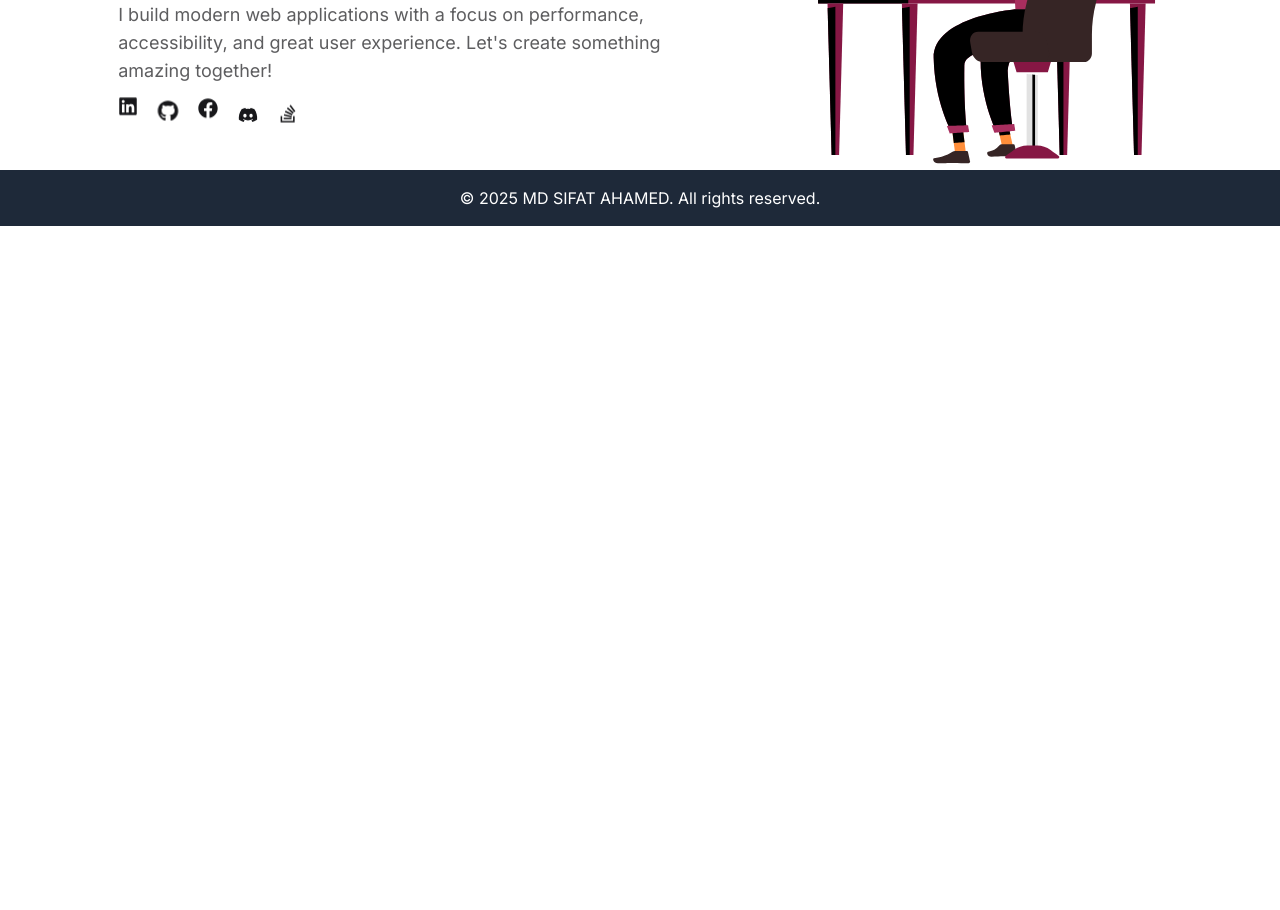
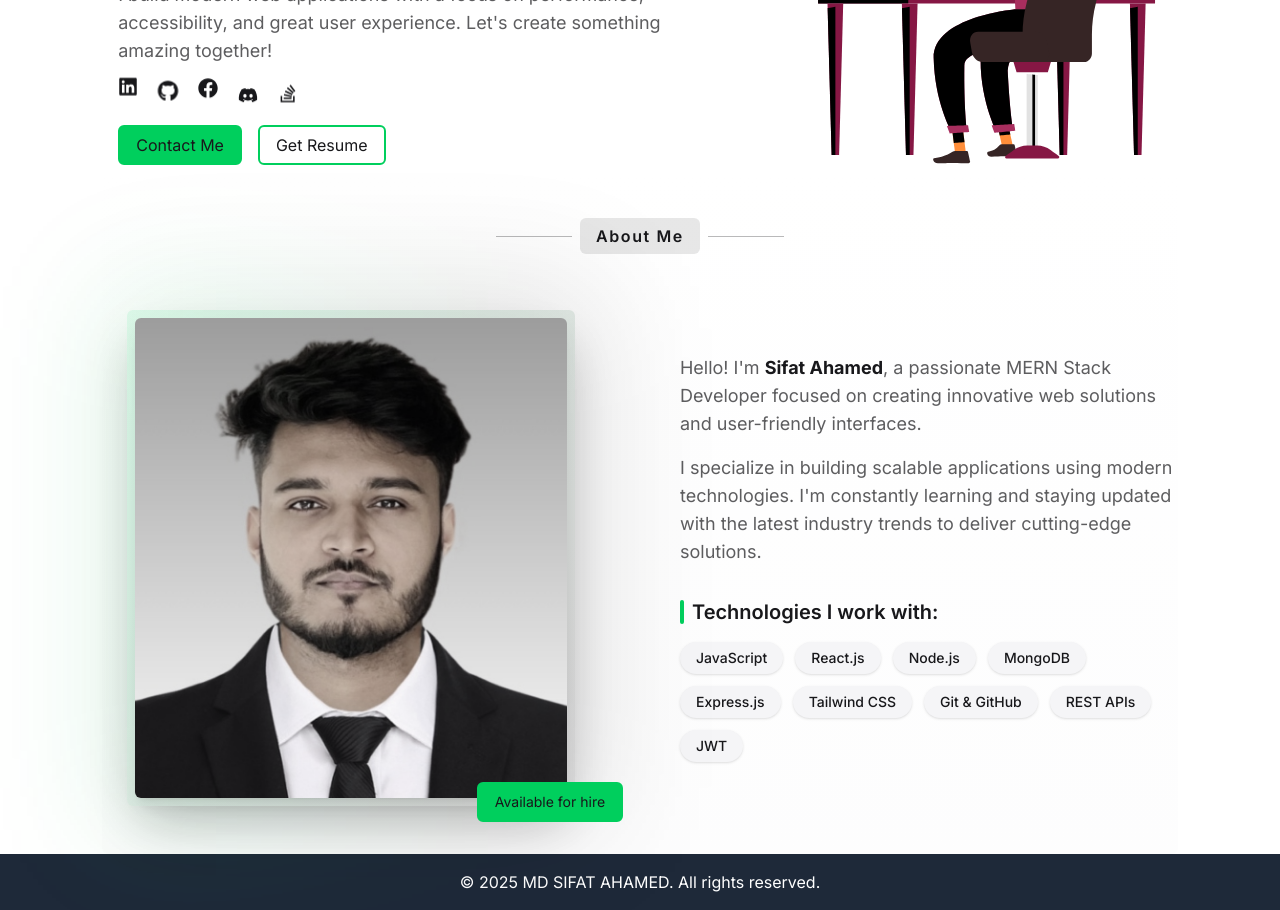
Before and after one commit to MD-SIFAT-AHAMED/My-Portfolio, a React (Vite) app: page / in a window 1280 px wide. Shown: the part 260-1170 px from the top of the page. Before the commit the page ends 800 px from the top, so only its background shows below. Built offline with nearby package versions, Linux system fonts and the light colour scheme.

Commit message:
About section added

```diff
--- /dev/null
+++ b/src/Component/Home/About.jsx
@@ -0,0 +1,154 @@
+import sifat from "../../assets/img/sifat.ahamed2.jpeg";
+import { motion } from "framer-motion";
+import SectionHeading from "../Shared/SectionHeading/SectionHeading";
+import Button from "../Shared/Ui/Button";
+
+const skills = [
+  "JavaScript",
+  "React.js",
+  "Node.js",
+  "MongoDB",
+  "Express.js",
+  "Tailwind CSS",
+  "Git & GitHub",
+  "REST APIs",
+  "JWT",
+];
+
+const About = () => {
+  return (
+    <section
+      id="/about"
+      className="scroll-mt-20 bg-gradient-to-b from-base-100 to-base-200/20 px-4 md:px-0 py-8 md:py-12 rounded-md"
+    >
+      <SectionHeading>About Me</SectionHeading>
+      <div className="grid md:grid-cols-2 gap-8 sm:gap-10 lg:gap-20 items-center">
+        {/* Image Section */}
+        <motion.div
+          initial={{ opacity: 0, x: -50 }}
+          animate={{ opacity: 1, x: 0 }}
+          transition={{ duration: 0.8, delay: 0.2 }}
+          className="relative order-2 lg:order-1"
+        >
+          <div className="relative max-w-xs sm:max-w-sm mx-auto lg:max-w-md">
+            {/* Background decoration */}
+            <div className="absolute -inset-4 sm:-inset-6 bg-gradient-to-r from-primary/20 to-secondary/20 rounded-md blur-3xl opacity-60"></div>
+
+            {/* Image container */}
+            <div className="relative bg-gradient-to-br from-primary/10 to-secondary/10 p-2 rounded-md shadow-2xl">
+              <img
+                src={sifat}
+                alt="sifat Uddin - MERN Stack Developer"
+                className="w-full h-76 md:h-120 object-cover duration-900 transition transform ease-in-out rounded-md shadow-lg grayscale-70 hover:grayscale-0  hover:scale-105 hover:shadow-lg"
+              />
+            </div>
+
+            {/* Floating badge */}
+            <div className="absolute -bottom-2 -right-2 sm:-bottom-4 sm:-right-1 md:-right-4 lg:-right-12">
+              <Button className="text-xs sm:text-sm px-2 sm:px-4 py-2">
+                Available for hire
+              </Button>
+            </div>
+          </div>
+        </motion.div>
+
+        {/* Content Section */}
+        <motion.div
+          initial={{ opacity: 0, x: 50 }}
+          animate={{ opacity: 1, x: 0 }}
+          transition={{ duration: 0.8, delay: 0.4 }}
+          className="space-y-6 sm:space-y-8 order-1 lg:order-2"
+        >
+          <motion.div
+            className="space-y-4 sm:space-y-6"
+            initial={{ opacity: 0, y: 20 }}
+            animate={{ opacity: 1, y: 0 }}
+            transition={{ duration: 0.6, delay: 0.6 }}
+          >
+            <motion.div
+              className="space-y-3 sm:space-y-4 text-base md:text-lg text-base-content/70"
+              initial={{ opacity: 0 }}
+              animate={{ opacity: 1 }}
+              transition={{ duration: 0.8, delay: 0.8 }}
+            >
+              <motion.p
+                initial={{ opacity: 0, y: 20 }}
+                animate={{ opacity: 1, y: 0 }}
+                transition={{ duration: 0.6, delay: 1.0 }}
+              >
+                Hello! I'm{" "}
+                <strong className="text-base-content">Sifat Ahamed</strong>, a
+                passionate MERN Stack Developer focused on creating innovative
+                web solutions and user-friendly interfaces.
+              </motion.p>
+
+              <motion.p
+                initial={{ opacity: 0, y: 20 }}
+                animate={{ opacity: 1, y: 0 }}
+                transition={{ duration: 0.6, delay: 1.2 }}
+              >
+                I specialize in building scalable applications using modern
+                technologies. I'm constantly learning and staying updated with
+                the latest industry trends to deliver cutting-edge solutions.
+              </motion.p>
+            </motion.div>
+          </motion.div>
+
+          {/* Skills Section */}
+          <motion.div
+            className="space-y-3 sm:space-y-4"
+            initial={{ opacity: 0, y: 30 }}
+            animate={{ opacity: 1, y: 0 }}
+            transition={{ duration: 0.8, delay: 1.4 }}
+          >
+            <motion.h3
+              className="text-lg sm:text-xl font-semibold text-base-content flex items-center gap-2"
+              initial={{ opacity: 0, x: -20 }}
+              animate={{ opacity: 1, x: 0 }}
+              transition={{ duration: 0.6, delay: 1.6 }}
+            >
+              <motion.span
+                className="w-1 h-5 sm:h-6 bg-primary rounded-full"
+                initial={{ scaleY: 0 }}
+                animate={{ scaleY: 1 }}
+                transition={{ duration: 0.6, delay: 1.8 }}
+              ></motion.span>
+              Technologies I work with:
+            </motion.h3>
+            <motion.div
+              className="flex flex-wrap gap-1.5 sm:gap-2 md:gap-3"
+              initial={{ opacity: 0 }}
+              animate={{ opacity: 1 }}
+              transition={{ duration: 0.8, delay: 2.0 }}
+            >
+              {skills.map((skill, index) => (
+                <motion.span
+                  key={skill}
+                  initial={{ opacity: 0, scale: 0.8, y: 20 }}
+                  animate={{ opacity: 1, scale: 1, y: 0 }}
+                  transition={{
+                    duration: 0.4,
+                    delay: 2.2 + index * 0.1,
+                    type: "spring",
+                    stiffness: 100,
+                  }}
+                  whileHover={{
+                    scale: 1.1,
+                    y: -3,
+                    transition: { duration: 0.2 },
+                  }}
+                  whileTap={{ scale: 0.95 }}
+                  className="px-2.5 sm:px-4 py-1 sm:py-1.5 bg-base-200 hover:bg-primary hover:text-primary-content rounded-full text-xs sm:text-sm font-medium transition-all duration-100 cursor-default shadow-sm hover:shadow-md"
+                >
+                  {skill}
+                </motion.span>
+              ))}
+            </motion.div>
+          </motion.div>
+        </motion.div>
+      </div>
+    </section>
+  );
+};
+
+export default About;
--- a/src/Component/Home/Hero.jsx
+++ b/src/Component/Home/Hero.jsx
@@ -1,6 +1,6 @@
 import Lottie from "lottie-react";
 import coding from "../../assets/lottis/conding.json";
-// import Button from '../ui/Button';
+import Button from "../Shared/Ui/Button";
 import { Typewriter } from "react-simple-typewriter";
 import AnimatedSocialIcon from "../Shared/AnimatedSocialIcon/AnimatedSocialIcon";
 import { motion } from "framer-motion";
@@ -60,8 +60,14 @@ const Hero = () => {
           <AnimatedSocialIcon />
         </motion.div>
         <div className="flex gap-2 md:gap-4 mt-2">
-          {/* <Button>   <a href="#/contact">Contact Me</a></Button>
-                    <Button variant='outline'> <a href={'resume'} download>Get Resume</a></Button> */}
+          <Button>
+            <a href="#/contact">Contact Me</a>
+          </Button>
+          <Button variant="outline">
+            <a href={"resume"} download>
+              Get Resume
+            </a>
+          </Button>
         </div>
       </motion.div>
 
--- a/src/Component/Shared/Navbar/Navbar.jsx
+++ b/src/Component/Shared/Navbar/Navbar.jsx
@@ -1,5 +1,5 @@
 import { useState } from "react";
-// import Button from "../ui/Button";
+import Button from "../Ui/Button";
 // import ThemeToggle from "../ui/ThemeToggle";
 // import Logo from "./Logo";
 import { GiHamburgerMenu } from "react-icons/gi";
@@ -59,11 +59,11 @@ const Navbar = () => {
         {/* Buttons - large screens */}
         <div className="hidden lg:flex items-center gap-4">
           {/* <ThemeToggle /> */}
-          {/* <Button variant="primary">
+          <Button variant="primary">
             <a href={'resume'} download>
               RESUME
             </a>
-          </Button> */}
+          </Button>
         </div>
 
         {/* Hamburger - small screens */}
@@ -115,11 +115,11 @@ const Navbar = () => {
           {/* Resume & Theme Toggle */}
           <div className="flex justify-center items-center gap-4">
             {/* <ThemeToggle /> */}
-            {/* <Button onClick={handleLinkClick} variant="primary">
+            <Button onClick={handleLinkClick} variant="primary">
               <a href={'resume'} download>
                 RESUME
               </a>
-            </Button> */}
+            </Button>
           </div>
         </div>
       </div>
--- /dev/null
+++ b/src/Component/Shared/SectionHeading/SectionHeading.jsx
@@ -0,0 +1,20 @@
+import { motion } from "framer-motion";
+const SectionHeading = ({ children }) => (
+  <div className="mb-10 md:mb-14">
+    <motion.div
+      initial={{ opacity: 0, y: 20 }}
+      whileInView={{ opacity: 1, y: 0 }}
+      transition={{ duration: 0.6 }}
+      viewport={{ once: true }}
+      className="flex items-center justify-center gap-2 max-w-2xs mx-auto "
+    >
+      <div className="flex-1 h-px bg-base-content/30" />
+      <div className="bg-base-content/10 px-4 py-1.5 rounded-md text-base-content font-semibold tracking-widest text-base select-none">
+        {children}
+      </div>
+      <div className="flex-1 h-px bg-base-content/30" />
+    </motion.div>
+  </div>
+);
+
+export default SectionHeading;
--- /dev/null
+++ b/src/Component/Shared/Ui/Button.jsx
@@ -0,0 +1,35 @@
+import React from "react";
+
+const Button = ({
+  children,
+  type = "button",
+  onClick = () => {},
+  variant = "primary",
+  className = "",
+  ...props
+}) => {
+  let styles =
+    "border-2 border-primary px-3 md:px-4 py-1.5 rounded-md transition-all duration-300 hover:scale-110 hover:shadow-lg hover:shadow-primary/60 ";
+
+  if (variant === "primary") {
+    styles += " bg-primary hover:text-white";
+  } else if (variant === "outline") {
+    styles += "hover:bg-primary";
+  } else {
+    styles += "bg-gray-200 text-black";
+  }
+  return (
+    <div>
+      <button
+        type={type}
+        onClick={onClick}
+        className={`${styles} ${className}`}
+        {...props}
+      >
+        {children}
+      </button>
+    </div>
+  );
+};
+
+export default Button;
--- a/src/Pages/Home/Home.jsx
+++ b/src/Pages/Home/Home.jsx
@@ -1,11 +1,13 @@
 import React from "react";
 import { FaGithub, FaLinkedin } from "react-icons/fa";
 import Hero from "../../Component/Home/Hero";
+import About from "../../Component/Home/About";
 
 const Home = () => {
   return (
     <div className="max-w-screen-2xl w-11/12 mx-auto ">
       <Hero />
+      <About />
     </div>
   );
 };
```
Also changed, not shown: src/assets/img/sifat.ahamed2.jpeg (added).
